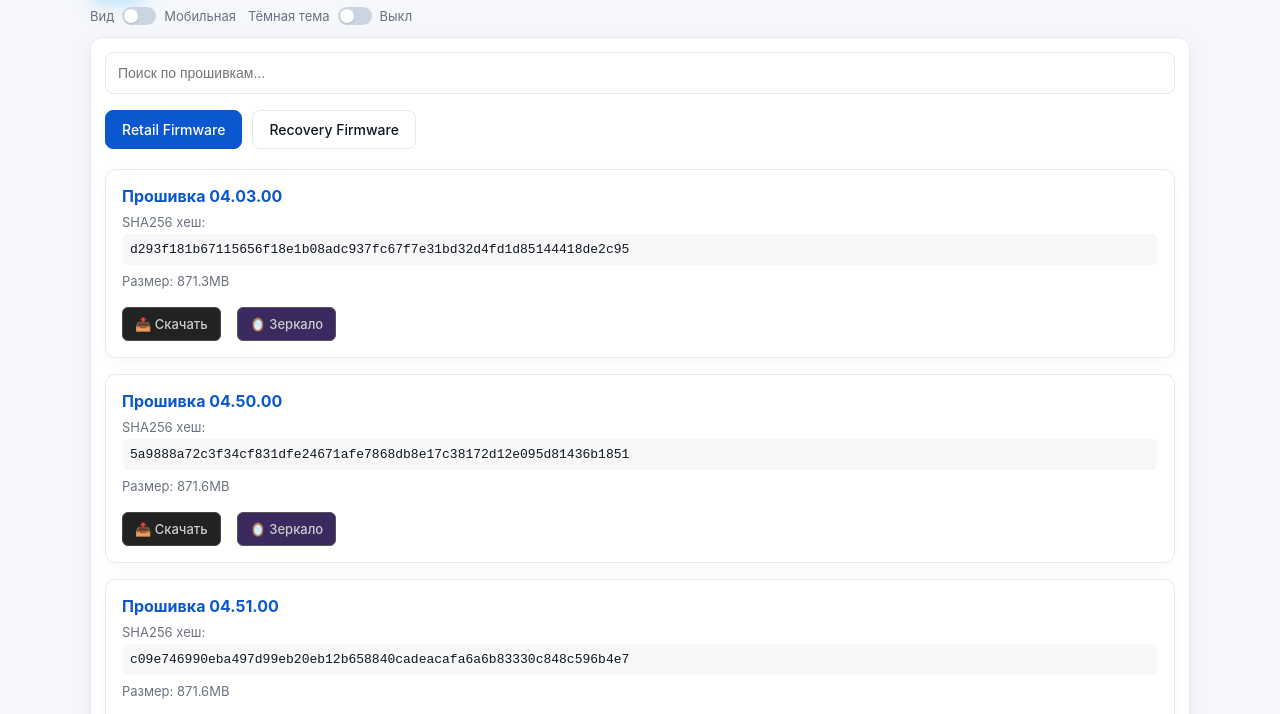
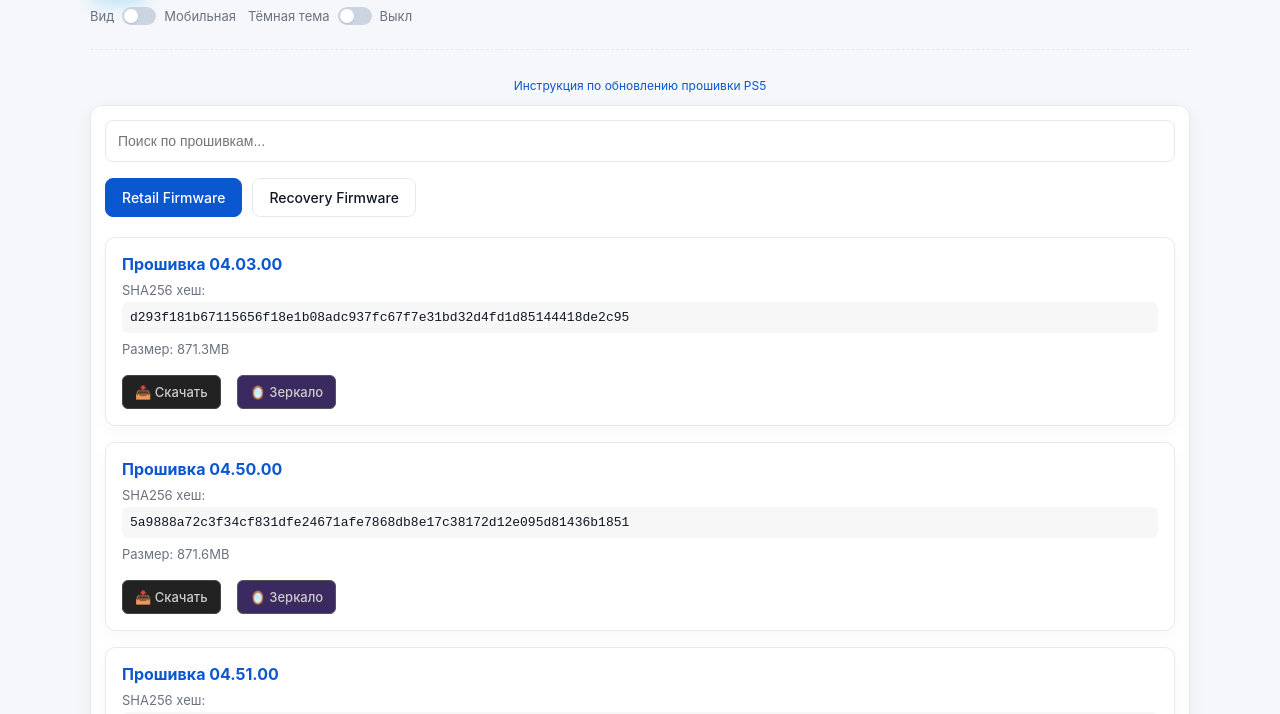
Before and after one commit to Akela-x/ps5ofw.github.io, a plain HTML site: page index.html in a window 1280 px wide. Shown: the part 73-787 px from the top of the page. Drawn offline with Linux system fonts and the light colour scheme.

Commit message:
Add footer with PS5 update instructions link
Added footer with a link to PS5 firmware update instructions.

```diff
--- a/index.html
+++ b/index.html
@@ -406,7 +406,9 @@ body.dark .tab.active {
       <span id="darkLabel" style="font-size:13px;color:var(--muted)"></span>
     </div>
   </div>
-
+<div class="footer">
+      <p><a href="https://4pda.to/forum/index.php?showtopic=1055759&view=findpost&p=140958830" target="_blank" rel="noopener">Инструкция по обновлению прошивки PS5</a></p>
+    </div>
   <div class="container" id="mainContainer">
     <input type="text" id="search" class="search-box" placeholder="Поиск по прошивкам..." onkeyup="renderCurrentView()">
 
```
